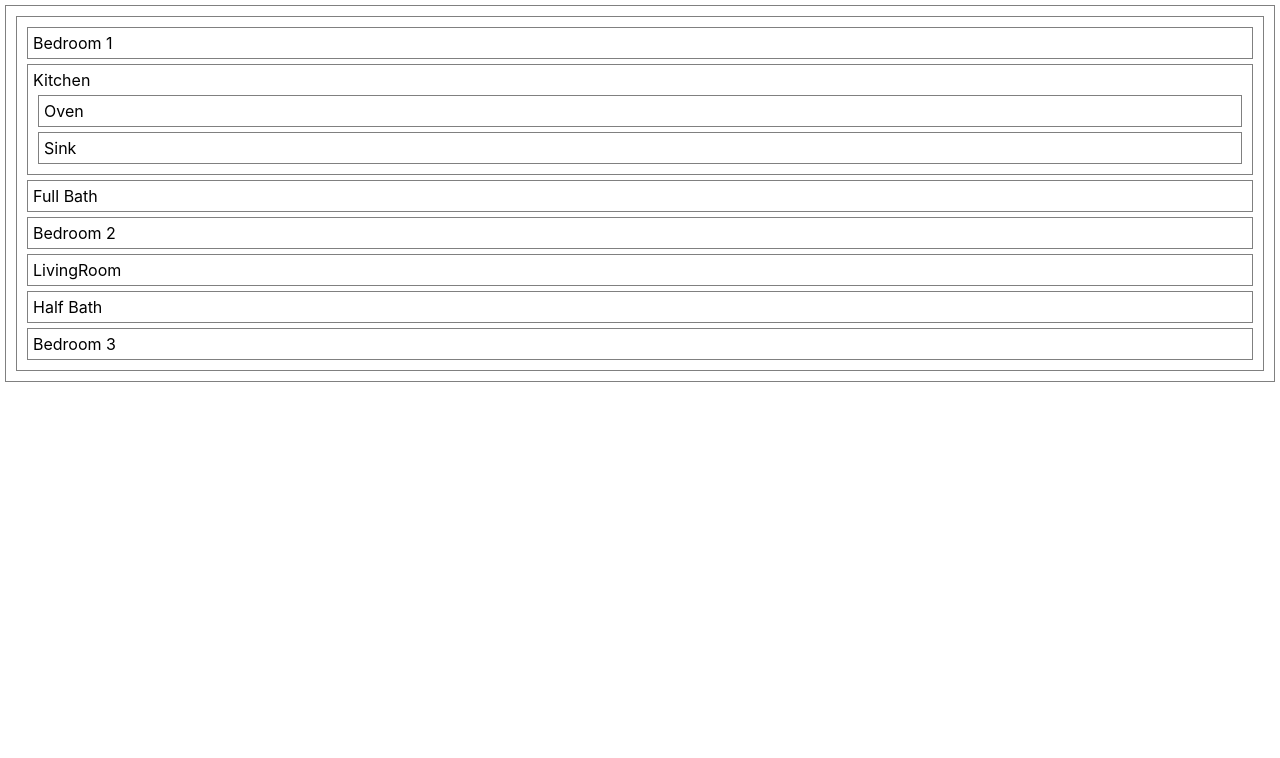
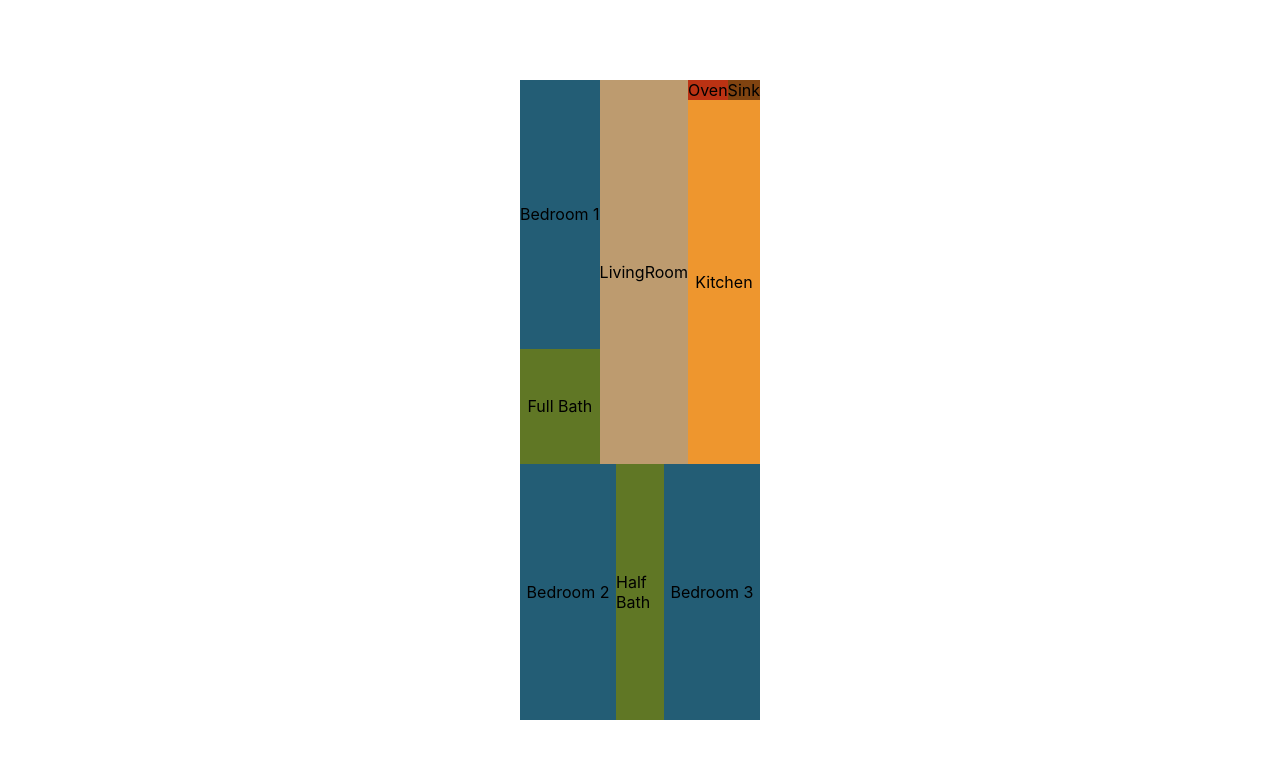
Before and after one commit to Zain23456/floorplan-lab, a React (Create React App) app: page / in a window 1280 px wide. Shown: the top 758 px of the page. Built offline with nearby package versions, Linux system fonts and the light colour scheme.

Commit message:
add css and put floorplan in app component

```diff
--- a/src/App.css
+++ b/src/App.css
@@ -1,5 +1,111 @@
+html {
+  box-sizing: border-box;
+}
+
+* {
+  box-sizing: inherit;
+}
+
+body {
+  display: flex;
+  justify-content: center;
+  align-items: center;
+  min-height: 100vh;
+  width: 100vw;
+}
+
 div {
+  display: flex;
+  justify-content: center;
+  align-items: center;
+}
+
+body > div {
+  height: 80vh;
+  display: flex;
+  flex-direction: column;
+}
+
+.stacked {
+  display: flex;
+  flex-direction: column;
+  /* width: 100%; */
+}
+
+.bedroom {
+  background-color: #235D75;
+}
+
+.left {
+  /* width: 100%; */
+  margin: 0;
+}
+
+
+#living-room,
+.left {
+  width: 40%;
+}
+
+#top,
+#bottom {
+  width: 100%;
+}
+
+#top {
+  height: 60%;
+}
+
+#bottom {
+  height: 40%;
+}
+
+#bed-1 {
+  height: 70%;
+}
+
+#bath-Full {
+  height: 30%;
+  width: 100%;
+  background-color: #607725;
+}
+
+#kitchen > div:last-child {
+  flex-grow: 80;
+  width: 100%
+}
+
+#top > div,
+#bottom > div {
+  height: 100%;
+}
+
+#bottom > .bedroom {
+  width: 40%;
+}
+
+#bath-Half {
+  width:20%;
+  background-color: #607725;
+}
+
+#living-room {
+  background-color: #BD9B6F;
+}
+
+#kitchen {
+  background-color: #EE962E;
+}
+
+#oven {
+  background-color: #BB3213;
+}
+
+#sink {
+  background-color: #804310;
+}
+
+/* div {
   border: 1px solid grey;
-  margin: 5px;
   padding: 5px;
-}
+} */
--- /dev/null
+++ b/src/App.js
@@ -0,0 +1,12 @@
+import './App.css'
+import FloorPlan from './FloorPlan'
+
+function App() {
+  return (
+    <>
+      <FloorPlan />
+    </>
+  )
+}
+
+export default App
--- /dev/null
+++ b/src/FloorPlan.jsx
@@ -0,0 +1,28 @@
+import Bath from './Bath';
+import Bedroom from './Bedroom';
+import Kitchen from './Kitchen';
+import LivingRoom from './LivingRoom';
+
+function FloorPlan() {
+  return (
+    <>
+      <div id='top'>
+        <div className='stacked left'>
+          <Bedroom className='bedroom' bedNum={1} />
+          <Bath size={'Full'} />
+        </div>
+
+        <LivingRoom />
+        <Kitchen />
+      </div>
+
+      <div id='bottom'>
+        <Bedroom className='bedroom' bedNum={2} />
+        <Bath size={'Half'} />
+        <Bedroom className='bedroom' bedNum={3} />
+      </div>
+    </>
+  );
+}
+
+export default FloorPlan;
--- a/src/Floorplan.js
+++ /dev/null
@@ -1,21 +0,0 @@
-import './App.css';
-import Bath from './Bath';
-import Bedroom from './Bedroom';
-import Kitchen from './Kitchen';
-import LivingRoom from './LivingRoom';
-
-function Floorplan() {
-  return (
-    <div>
-      <Bedroom bedNum={1} />
-      <Kitchen />
-      <Bath size={'Full'} />
-      <Bedroom bedNum={2} />
-      <LivingRoom />
-      <Bath size={'Half'} />
-      <Bedroom bedNum={3} />
-    </div>
-  );
-}
-
-export default Floorplan;
--- a/src/Kitchen.jsx
+++ b/src/Kitchen.jsx
@@ -3,10 +3,14 @@ import Sink from "./Sink"
 
 function Kitchen() {
   return(
-    <div>
-      Kitchen
-      <Oven />
-      <Sink />
+    <div className='stacked' id='kitchen'>
+      <div>
+        <Oven />
+        <Sink />
+      </div>
+      <div>
+        Kitchen
+      </div>
     </div>
   )
 }
--- a/src/LivingRoom.jsx
+++ b/src/LivingRoom.jsx
@@ -1,6 +1,6 @@
 function LivingRoom() {
   return(
-    <div>
+    <div id='living-room'>
       LivingRoom
     </div>
   )
--- a/src/Oven.jsx
+++ b/src/Oven.jsx
@@ -1,6 +1,6 @@
 function Oven() {
   return(
-    <div>
+    <div id='oven'>
       Oven
     </div>
   )
--- a/src/Sink.jsx
+++ b/src/Sink.jsx
@@ -1,6 +1,6 @@
 function Sink() {
   return(
-    <div>
+    <div id='sink'>
       Sink
     </div>
   )
--- a/src/index.js
+++ b/src/index.js
@@ -1,7 +1,7 @@
 import React from 'react';
 import ReactDOM from 'react-dom/client';
 import './index.css';
-import App from './Floorplan';
+import App from './App';
 import reportWebVitals from './reportWebVitals';
 
 const root = ReactDOM.createRoot(document.getElementById('root'));
```
